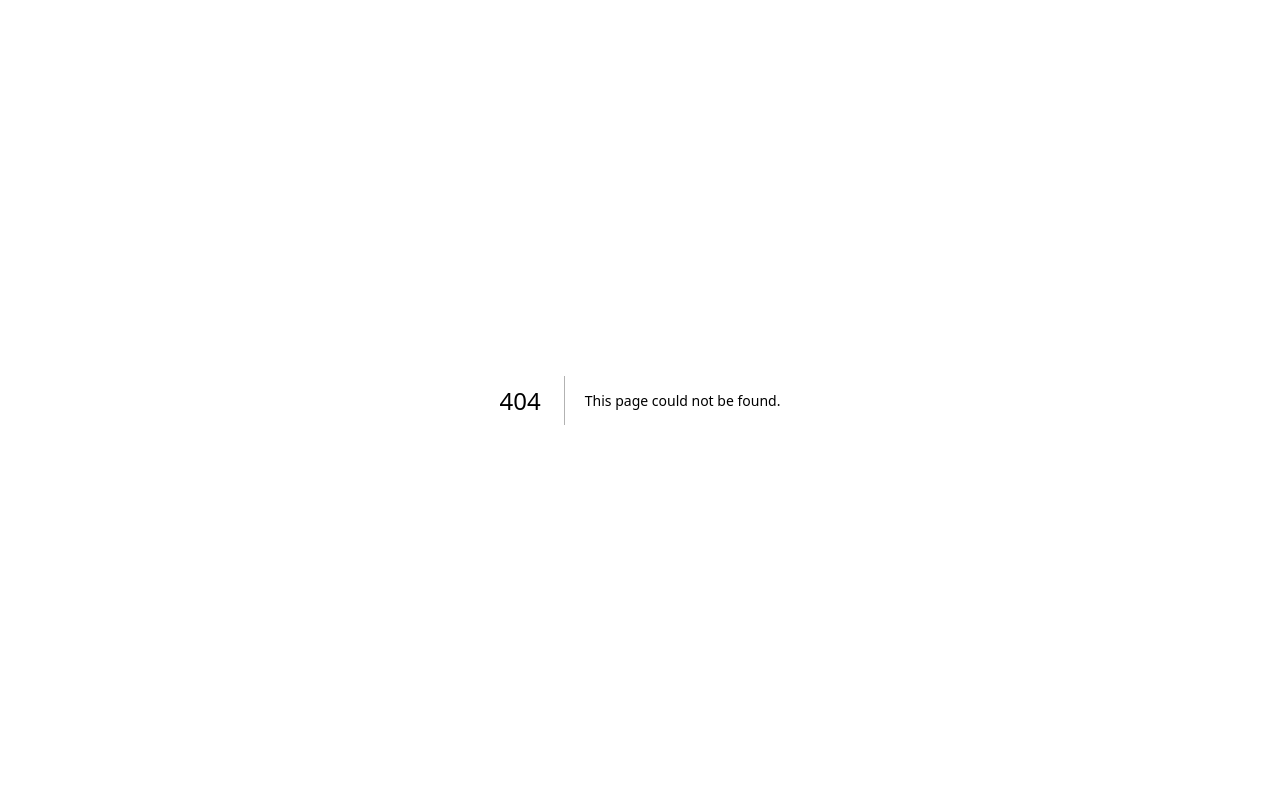
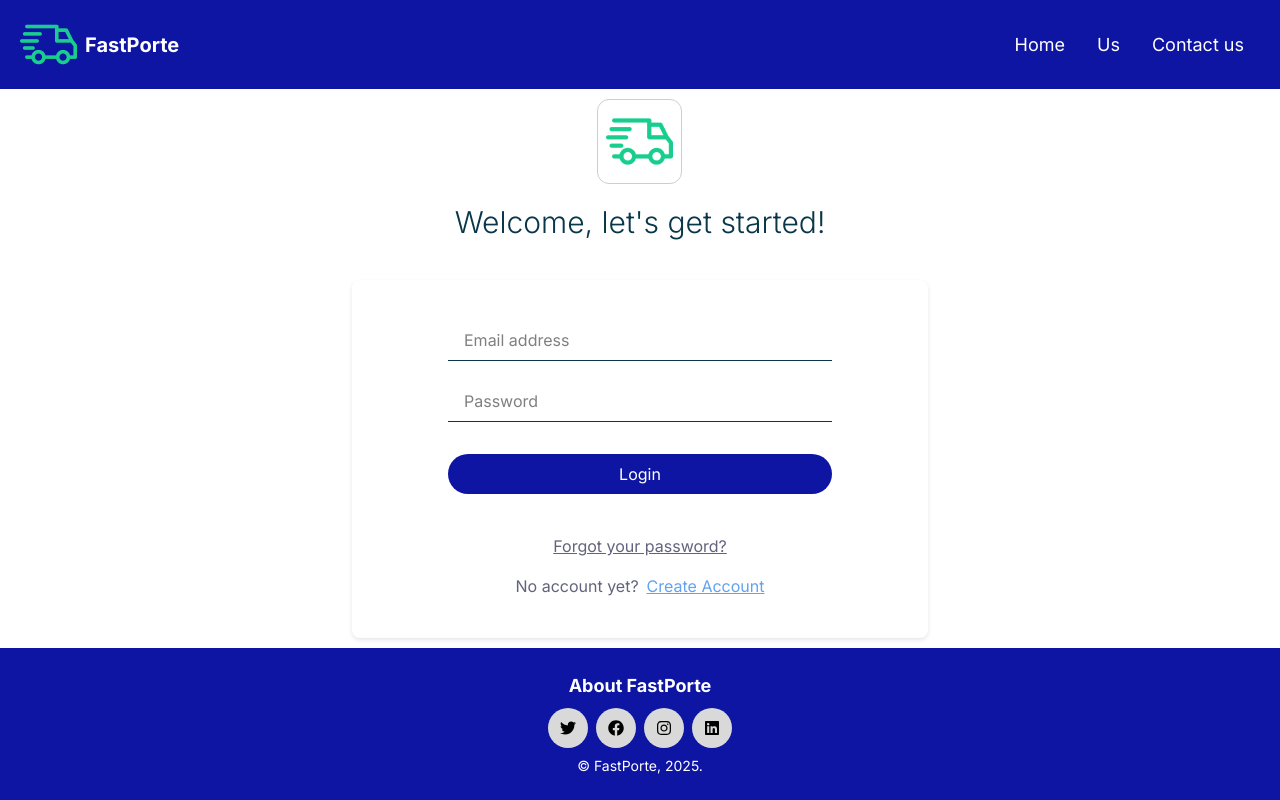
Before and after one commit to Hellcoders-202501/web-application, a Next.js app: page /login in a window 1280 px wide. Before the commit this address had no page. Built offline with nearby package versions, Linux system fonts and the light colour scheme.

Commit message:
feat(login): base view

```diff
--- /dev/null
+++ b/src/app/(auth)/login/page.tsx
@@ -0,0 +1,7 @@
+import LoginView from "@views/Auth/Login";
+
+const LoginPage = () => {
+	return <LoginView />;
+};
+
+export default LoginPage;
--- a/src/app/globals.css
+++ b/src/app/globals.css
@@ -22,3 +22,10 @@ body {
   color: var(--foreground);
   font-family: var(--font-inter), Arial, Helvetica, sans-serif;
 }
+
+.card-form {
+  background: var(--background);
+  color: var(--foreground);
+  border-radius: 8px;
+  box-shadow: 0 2px 4px rgba(0, 0, 0, 0.1);
+}
--- a/src/app/layout/AuthLayout/index.tsx
+++ b/src/app/layout/AuthLayout/index.tsx
@@ -1,3 +1,5 @@
+import AuthFooter from "@components/molecules/AuthFooter";
+import AuthNavbar from "@components/molecules/AuthNavbar";
 import type React from "react";
 import type { FC } from "react";
 
@@ -8,5 +10,11 @@ interface Props {
 export const AuthLayout: FC<Props> = ({
 	children,
 }: { children: React.ReactNode }) => {
-	return <>{children}</>;
+	return (
+		<div className="flex flex-col h-screen w-full">
+			<AuthNavbar />
+			<div className="flex-1">{children}</div>
+			<AuthFooter />
+		</div>
+	);
 };
--- /dev/null
+++ b/src/components/atoms/Button/index.tsx
@@ -0,0 +1,33 @@
+import type { FC } from "react";
+
+type ButtonVariant = "primary" | "accept" | "denied";
+
+interface Props extends React.ButtonHTMLAttributes<HTMLButtonElement> {
+	variant?: ButtonVariant;
+	children: React.ReactNode;
+	className?: string;
+}
+
+const variantClasses: Record<ButtonVariant, string> = {
+	primary: "bg-main text-white",
+	accept: "bg-accept text-white",
+	denied: "bg-denied text-white",
+};
+
+const Button: FC<Props> = ({
+	children,
+	variant = "primary",
+	className = "",
+	...props
+}) => {
+	return (
+		<button
+			className={`px-4 py-2 rounded-4xl cursor-pointer ${variantClasses[variant]} ${className}`}
+			{...props}
+		>
+			{children}
+		</button>
+	);
+};
+
+export default Button;
--- /dev/null
+++ b/src/components/atoms/Input/index.tsx
@@ -0,0 +1,27 @@
+import type { FC } from "react";
+
+type InputVariant = "primary";
+
+interface Props extends React.InputHTMLAttributes<HTMLInputElement> {
+	variant?: InputVariant;
+	className?: string;
+}
+
+const variantClasses: Record<InputVariant, string> = {
+	primary: "focus:ring-0 focus:outline-none focus:ring-0 focus:bg-transparent focus:shadow-none border-b placeholder:text-black/50",
+};
+
+const Button: FC<Props> = ({
+	variant = "primary",
+	className = "",
+	...props
+}) => {
+	return (
+		<input
+			className={`px-4 py-2 ${variantClasses[variant]} ${className}`}
+			{...props}
+		/>
+	);
+};
+
+export default Button;
--- /dev/null
+++ b/src/components/molecules/AuthFooter/index.tsx
@@ -0,0 +1,13 @@
+import SocialIcons from "../SocialIcons";
+
+const AuthFooter = () => {
+	return (
+		<footer className="flex flex-col justify-center items-center bg-main py-6">
+			<p className="text-white font-bold text-lg">About FastPorte</p>
+			<SocialIcons />
+			<p className="text-white text-sm">© FastPorte, 2025.</p>
+		</footer>
+	);
+};
+
+export default AuthFooter;
--- /dev/null
+++ b/src/components/molecules/AuthNavbar/index.tsx
@@ -0,0 +1,44 @@
+import Image from "next/image";
+import Link from "next/link";
+import Logo from "@assets/logo.webp"
+
+const urls = [
+	{
+		url: "/",
+		label: "Home",
+	},
+	{
+		url: "/",
+		label: "Us",
+	},
+	{
+		url: "/",
+		label: "Contact us",
+	},
+];
+
+const AuthNavbar = () => {
+	return (
+		<nav className="flex justify-between items-center bg-main py-4 px-5">
+			<div className="flex items-center gap-2">
+                <Image src={Logo} alt="Logo" width={57} height={57} />
+				<p className="text-white font-bold text-xl">FastPorte</p>
+			</div>
+			<div>
+				{urls.map((url, index) => {
+					return (
+						<Link
+							className="mx-4 text-white text-lg"
+							key={index}
+							href={url.url}
+						>
+							{url.label}
+						</Link>
+					);
+				})}
+			</div>
+		</nav>
+	);
+};
+
+export default AuthNavbar;
--- /dev/null
+++ b/src/components/molecules/SocialIcons/index.tsx
@@ -0,0 +1,54 @@
+import Link from "next/link";
+import type { FC } from "react";
+import { FaTwitter } from "react-icons/fa6";
+import { FaFacebook } from "react-icons/fa";
+import { FaInstagram } from "react-icons/fa";
+import { FaLinkedin } from "react-icons/fa";
+
+const socials = [
+	{
+		url: "https://x.com",
+		icon: <FaTwitter />,
+	},
+	{
+		url: "https://instagram.com",
+		icon: <FaFacebook />,
+	},
+	{
+		url: "https://facebook.com",
+		icon: <FaInstagram />,
+	},
+	{
+		url: "https://linkedin.com",
+		icon: <FaLinkedin />,
+	},
+];
+
+interface Props {
+	children: React.ReactNode;
+	url: string;
+}
+
+const SocialIcon: FC<Props> = ({ children, url }) => {
+	return (
+		<Link className="bg-[#D9D9D9] text-black rounded-full p-3" href={url}>
+			{children}
+		</Link>
+	);
+};
+
+const SocialIcons = () => {
+	return (
+		<div className="flex gap-2 my-2">
+			{socials.map((social, index) => {
+				return (
+					<SocialIcon key={index} url={social.url}>
+						{social.icon}
+					</SocialIcon>
+				);
+			})}
+		</div>
+	);
+};
+
+export default SocialIcons;
--- /dev/null
+++ b/src/components/molecules/Title/index.tsx
@@ -0,0 +1,19 @@
+import Image from "next/image";
+import Logo from "@assets/logo.webp";
+
+const Title = ({ title }: { title: string }) => {
+	return (
+		<div>
+			<Image
+				src={Logo}
+				alt="Logo"
+				width={85}
+				height={62}
+				className="border border-[#CECECE] rounded-xl px-2 py-2 mx-auto mb-5"
+			/>
+			<p className="text-3xl font-light">{title}</p>
+		</div>
+	);
+};
+
+export default Title;
--- /dev/null
+++ b/src/views/Auth/Login/hooks/useLogin.tsx
@@ -0,0 +1,28 @@
+import { useState } from "react";
+
+const useLogin = () => {
+	const [loginSate, setLoginState] = useState({
+		email: "",
+		password: "",
+	});
+
+	const handleChange = (e: React.ChangeEvent<HTMLInputElement>) => {
+		const { name, value } = e.target;
+		setLoginState((prevState) => ({
+			...prevState,
+			[name]: value,
+		}));
+	};
+
+    const handleSubmit = () => {
+        // TODO: Implement login logic
+    }
+
+	return {
+		loginSate,
+		handleChange,
+		handleSubmit,
+	};
+};
+
+export default useLogin;
--- /dev/null
+++ b/src/views/Auth/Login/index.tsx
@@ -0,0 +1,46 @@
+"use client";
+import Button from "@components/atoms/Button";
+import Input from "@components/atoms/Input";
+import { Form, Formik } from "formik";
+import useLogin from "./hooks/useLogin";
+import Title from "@components/molecules/Title";
+import Link from "next/link";
+
+const LoginView = () => {
+	const { loginSate, handleChange, handleSubmit } = useLogin();
+
+	return (
+		<div className="flex flex-col justify-center items-center h-full">
+			<Title title="Welcome, let's get started!" />
+			<div className="card-form w-xl mt-10 px-24 py-10">
+				<Formik initialValues={loginSate} onSubmit={handleSubmit}>
+					<Form className="flex flex-col gap-5">
+						<Input
+							placeholder="Email address"
+							onChange={handleChange}
+							type="email"
+						/>
+						<Input
+							placeholder="Password"
+							onChange={handleChange}
+							type="password"
+						/>
+						<Button type="submit" className="mt-3">Login</Button>
+					</Form>
+				</Formik>
+				<div className="flex flex-col gap-4 mt-10 items-center">
+					<Link href="/forgot-password" className="text-[#62637C] underline">
+						Forgot your password?
+					</Link>
+					<div className="flex gap-2">
+						<p className="text-[#62637C]">No account yet?</p>
+						<Link href="/signup" className="text-[#60A3F0] underline">
+							Create Account
+						</Link>
+					</div>
+				</div>
+			</div>
+		</div>
+	);
+};
+export default LoginView;
```
Also changed, not shown: src/assets/logo.webp (added).
